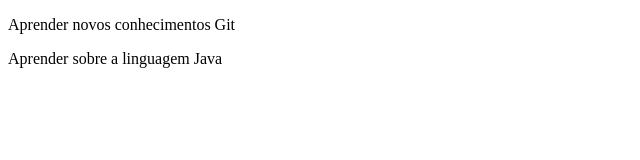
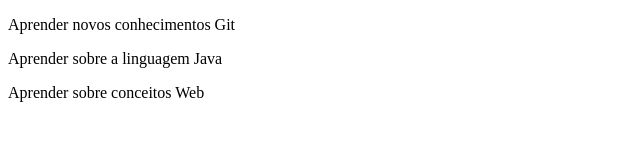
Before and after one commit to renanmarzocca/projeto-mod01, a plain HTML site: page index.html in a window 1280 px wide. Shown: the whole page, without its empty margins (0-640 px from the left). Drawn offline with Linux system fonts and the light colour scheme.

Commit message:
Terceira frase

```diff
--- a/index.html
+++ b/index.html
@@ -9,5 +9,6 @@
 <body>
     <p>Aprender novos conhecimentos Git</p>
     <p>Aprender sobre a linguagem Java</p>
+    <p>Aprender sobre conceitos Web</p>
 </body>
 </html>
```
